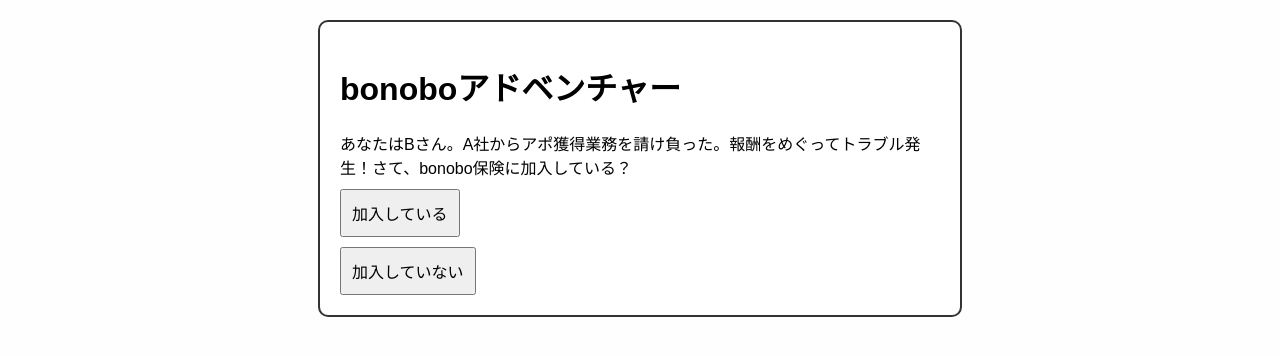
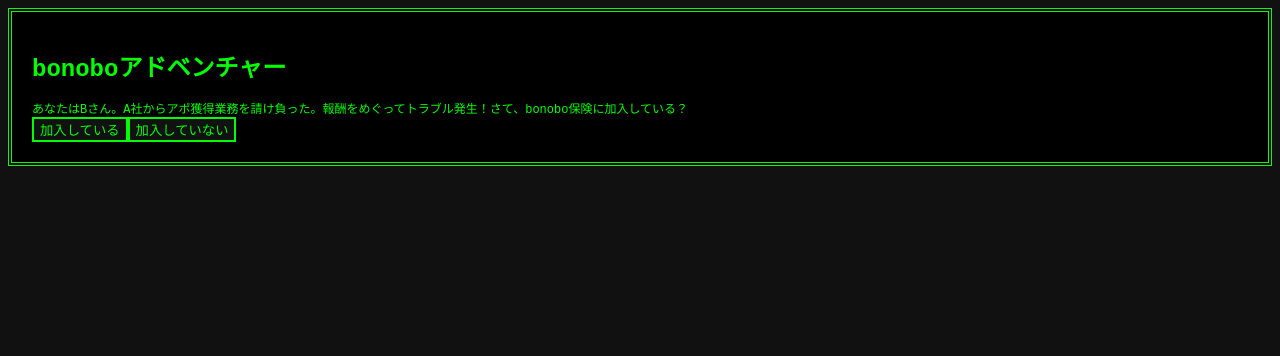
Before and after one commit to haitug08/simulation, a plain HTML site: page index.html in a window 1280 px wide. Drawn offline with Linux system fonts and the light colour scheme.

Commit message:
Update style.css

```diff
--- a/style.css
+++ b/style.css
@@ -1,23 +1,19 @@
 body {
-  font-family: sans-serif;
-  background-color: #fefefe;
-  margin: 0;
-  padding: 20px;
+  font-family: 'Press Start 2P', monospace;
+  background-color: #111;
+  color: #0f0;
 }
 
 #game-container {
-  max-width: 600px;
-  margin: auto;
-  background: #fff;
-  border: 2px solid #333;
-  border-radius: 10px;
+  border: 4px double #0f0;
+  background-color: #000;
+  color: #0f0;
   padding: 20px;
+  font-size: 12px;
 }
-
 button {
-  display: block;
-  margin-top: 10px;
-  padding: 10px;
-  font-size: 16px;
-  cursor: pointer;
+  font-family: inherit;
+  background-color: #111;
+  color: #0f0;
+  border: 2px solid #0f0;
 }
```
